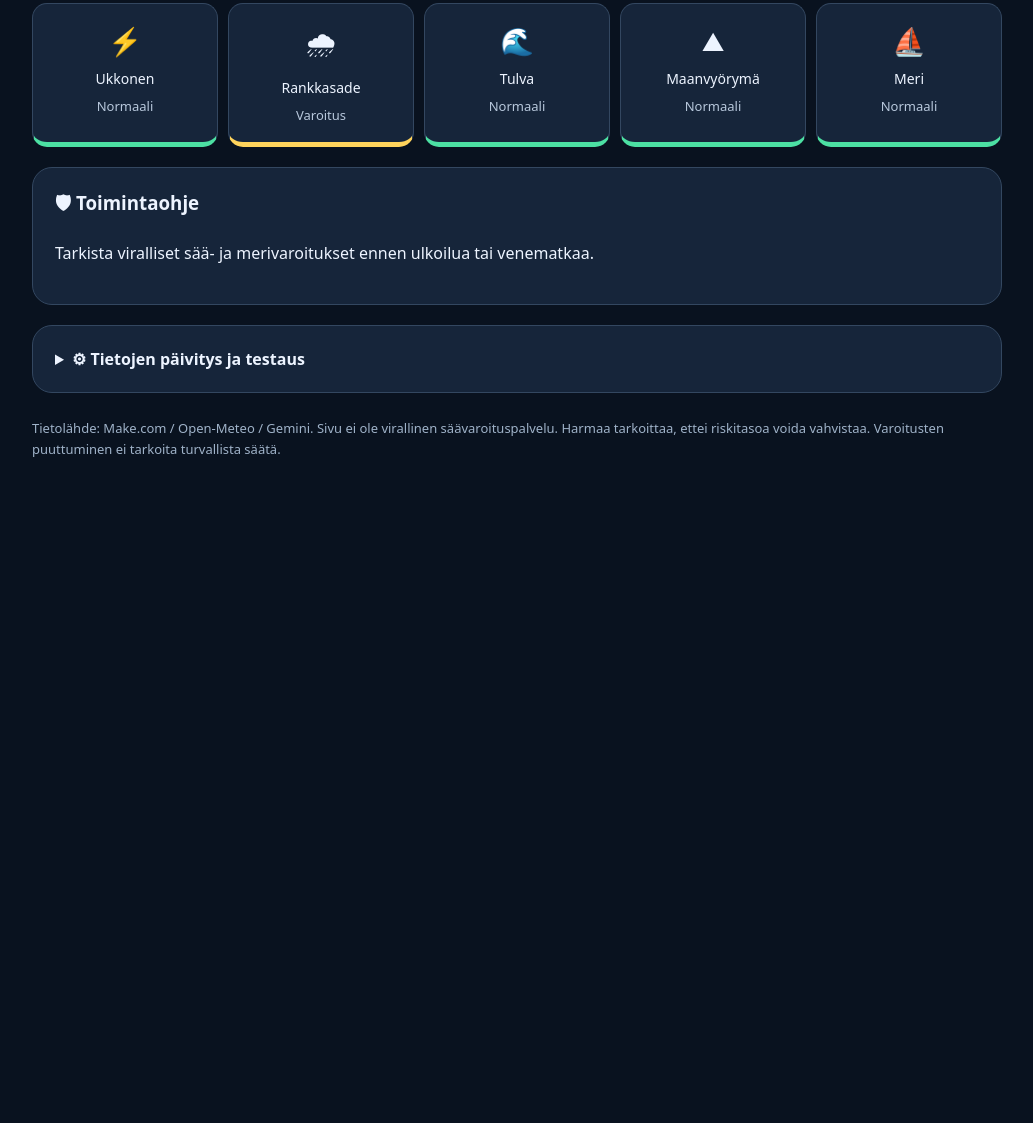
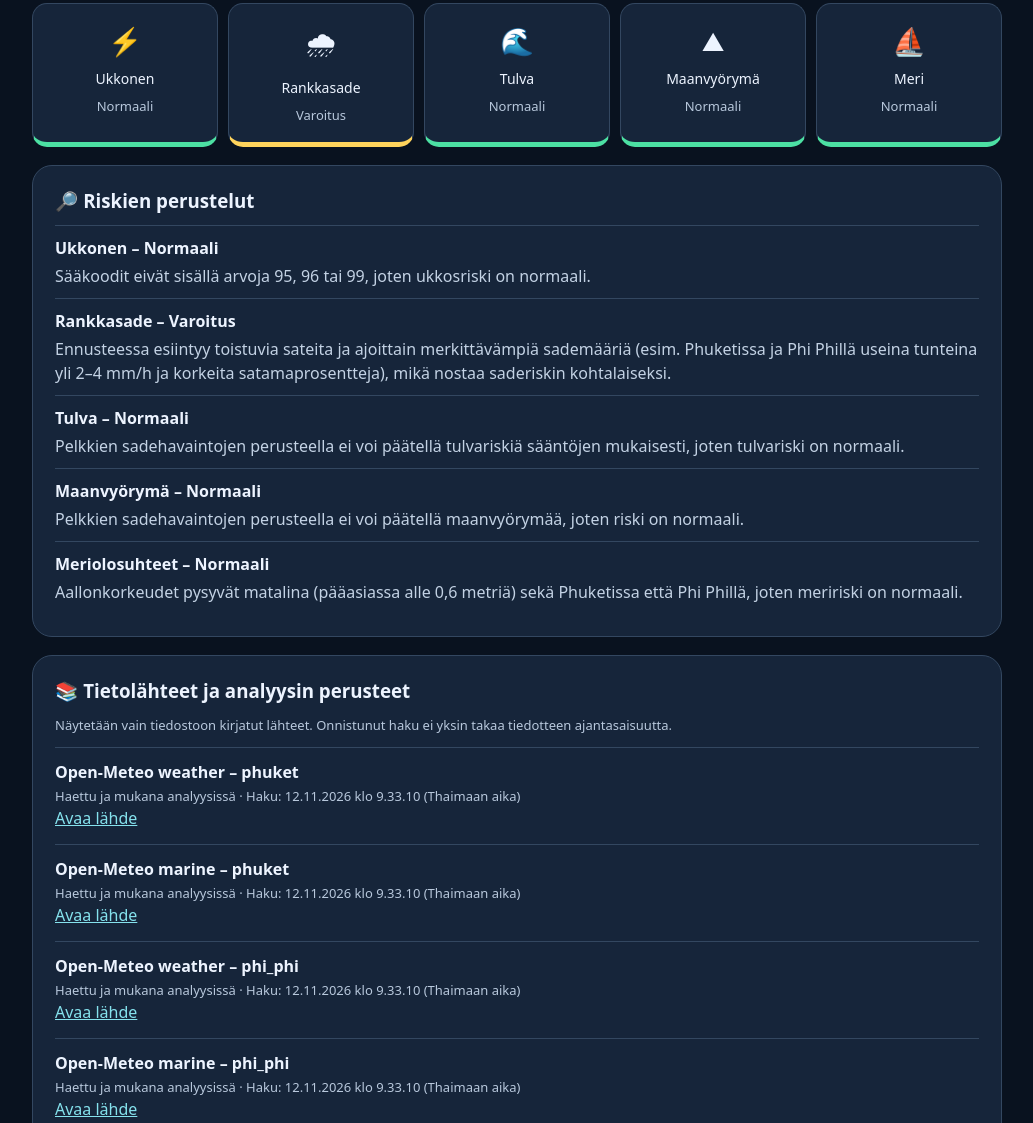
Before and after one commit to Gallandwolf/phuket-weather, a plain HTML site: page index.html in a window 1280 px wide. Shown: the part 764-1887 px from the top of the page, without its empty margins (123-1156 px from the left). Before the commit the page ends 1269 px from the top, so only its background shows below. Drawn offline with Linux system fonts and the light colour scheme.

Commit message:
Update index.html

```diff
--- a/index.html
+++ b/index.html
@@ -239,6 +239,22 @@ button:hover {
   font-size: 13px;
 }
 
+
+.risk-details, .sources-panel {
+  background: #16253a;
+  border: 1px solid #334760;
+  border-radius: 20px;
+  padding: 22px;
+  margin-top: 18px;
+}
+.risk-details h3, .sources-panel h3 { margin: 0 0 12px; }
+.risk-detail { padding: 10px 0; border-top: 1px solid #334760; line-height: 1.5; }
+.risk-detail strong { display: block; margin-bottom: 4px; }
+.risk-detail p { margin: 0; color: #c3d2e4; overflow-wrap: anywhere; }
+.source-entry { padding: 12px 0; border-top: 1px solid #334760; line-height: 1.6; }
+.source-entry a { color: #85e2ed; overflow-wrap: anywhere; }
+.source-meta { color: #b8c8dc; font-size: 13px; }
+
 .footer {
   margin-top: 25px;
   color: #9fb2c8;
@@ -351,6 +367,24 @@ button:hover {
 
 </div>
 
+<section class="risk-details" aria-labelledby="risk-details-title">
+  <h3 id="risk-details-title">🔎 Riskien perustelut</h3>
+  <div id="hazardDetails">Odotetaan analyysin tietoja.</div>
+</section>
+
+<section class="sources-panel" aria-labelledby="sources-title">
+  <h3 id="sources-title">📚 Tietolähteet ja analyysin perusteet</h3>
+  <p class="message">Näytetään vain tiedostoon kirjatut lähteet. Onnistunut haku ei yksin takaa tiedotteen ajantasaisuutta.</p>
+  <div id="sourcesList">Odotetaan lähdetietoja.</div>
+  <h4 style="margin: 20px 0 8px;">🔗 Avaa alkuperäiset sääpalvelut</h4>
+  <p class="message">Alla olevat linkit avautuvat suoraan alkuperäisille sivuille. Linkki ei tarkoita, että sääagentti olisi analysoinut kyseisen sivun tai sen tutkakuvan.</p>
+  <div class="source-entry"><a href="https://phuketmet.tmd.go.th/th" target="_blank" rel="noopener noreferrer">TMD Phuket – paikalliset säätiedot ja tiedotteet ↗</a></div>
+  <div class="source-entry"><a href="https://weather.tmd.go.th/pkt240_HQ_edit2.php" target="_blank" rel="noopener noreferrer">TMD – Phuketin säätutka ↗</a></div>
+  <div class="source-entry"><a href="https://www.tmd.go.th/en" target="_blank" rel="noopener noreferrer">Thai Meteorological Department – valtakunnallinen sääpalvelu ↗</a></div>
+  <div class="source-entry"><a href="https://open-meteo.com/en/docs" target="_blank" rel="noopener noreferrer">Open-Meteo – sääennusteiden tietolähde ↗</a></div>
+  <div class="source-entry"><a href="https://open-meteo.com/en/docs/marine-weather-api" target="_blank" rel="noopener noreferrer">Open-Meteo Marine – merisää ja aallokko ↗</a></div>
+</section>
+
 <section class="action">
   <h3>🛡 Toimintaohje</h3>
   <p id="advice">
@@ -373,7 +407,7 @@ button:hover {
 </details>
 
 <div class="footer">
-  Tietolähde: Make.com / Open-Meteo / Gemini.
+  Tietojen keruu: GitHub Actions / Open-Meteo / Gemini. Lähteet eritellään yllä.
   Sivu ei ole virallinen säävaroituspalvelu.
   Harmaa tarkoittaa, ettei riskitasoa voida vahvistaa.
   Varoitusten puuttuminen ei tarkoita turvallista säätä.
@@ -452,6 +486,70 @@ function resetHazards() {
     .forEach(id => setHazard(id, 0));
 }
 
+const hazardNames = {
+  thunder: "Ukkonen",
+  rain: "Rankkasade",
+  flood: "Tulva",
+  landslide: "Maanvyörymä",
+  sea: "Meriolosuhteet"
+};
+
+function displayTime(value) {
+  if (!value) return "Aika ei tiedossa";
+  const date = new Date(value);
+  return Number.isNaN(date.getTime())
+    ? "Aika ei tiedossa"
+    : date.toLocaleString("fi-FI", { timeZone: "Asia/Bangkok" }) + " (Thaimaan aika)";
+}
+
+function renderDetails(data) {
+  const container = $("hazardDetails");
+  container.replaceChildren();
+  const details = data.hazard_details || {};
+  for (const [key, name] of Object.entries(hazardNames)) {
+    const item = document.createElement("div");
+    item.className = "risk-detail";
+    const heading = document.createElement("strong");
+    heading.textContent = name + " – " + labels[level(data.hazards?.[key])];
+    const description = document.createElement("p");
+    description.textContent = safeText(details[key], "Perustelua ei saatavilla.");
+    item.append(heading, description);
+    container.appendChild(item);
+  }
+}
+
+function renderSources(data) {
+  const container = $("sourcesList");
+  container.replaceChildren();
+  const sources = Array.isArray(data.sources) ? data.sources : [];
+  if (!sources.length) {
+    container.textContent = "Lähdetietoja ei ole saatavilla.";
+    return;
+  }
+  for (const source of sources) {
+    const item = document.createElement("div");
+    item.className = "source-entry";
+    const name = document.createElement("strong");
+    name.textContent = safeText(source.name, "Nimetön lähde");
+    const meta = document.createElement("div");
+    meta.className = "source-meta";
+    const used = source.status === "success" && source.used_in_analysis === true;
+    meta.textContent = (used ? "Haettu ja mukana analyysissä" : "Ei käytetty analyysissä")
+      + " · Haku: " + displayTime(source.retrieved_at)
+      + (source.note ? " · " + source.note : "");
+    item.append(name, meta);
+    if (typeof source.url === "string" && /^https:\/\//i.test(source.url)) {
+      const link = document.createElement("a");
+      link.href = source.url;
+      link.target = "_blank";
+      link.rel = "noopener noreferrer";
+      link.textContent = "Avaa lähde";
+      item.appendChild(link);
+    }
+    container.appendChild(item);
+  }
+}
+
 function render(data) {
   if (!data || typeof data !== "object" || Array.isArray(data)) {
     throw new Error("Virheellinen JSON-tiedosto");
@@ -528,6 +626,9 @@ function render(data) {
       });
   }
 
+  renderDetails(data);
+  renderSources(data);
+
   const precautions = data.precautions;
 
   if (Array.isArray(precautions) && precautions.length) {
@@ -591,6 +692,8 @@ async function refresh() {
       "Lämpötila — · Aallot — · Tuuli —";
 
     resetHazards();
+    $("hazardDetails").textContent = "Tietojen haku epäonnistui.";
+    $("sourcesList").textContent = "Tietojen haku epäonnistui.";
 
     $("message").textContent =
       "Virhe: " + error.message;
@@ -602,7 +705,7 @@ $("refresh").addEventListener("click", refresh);
 refresh();
 
 // Sivu tarkistaa GitHubin tiedot 5 minuutin välein.
-// Make.comin oma ajastus toimii erikseen.
+// GitHub Actions päivittää weather.json-tiedostoa tunnin välein.
 
 setInterval(refresh, 5 * 60 * 1000);
 </script>
```
